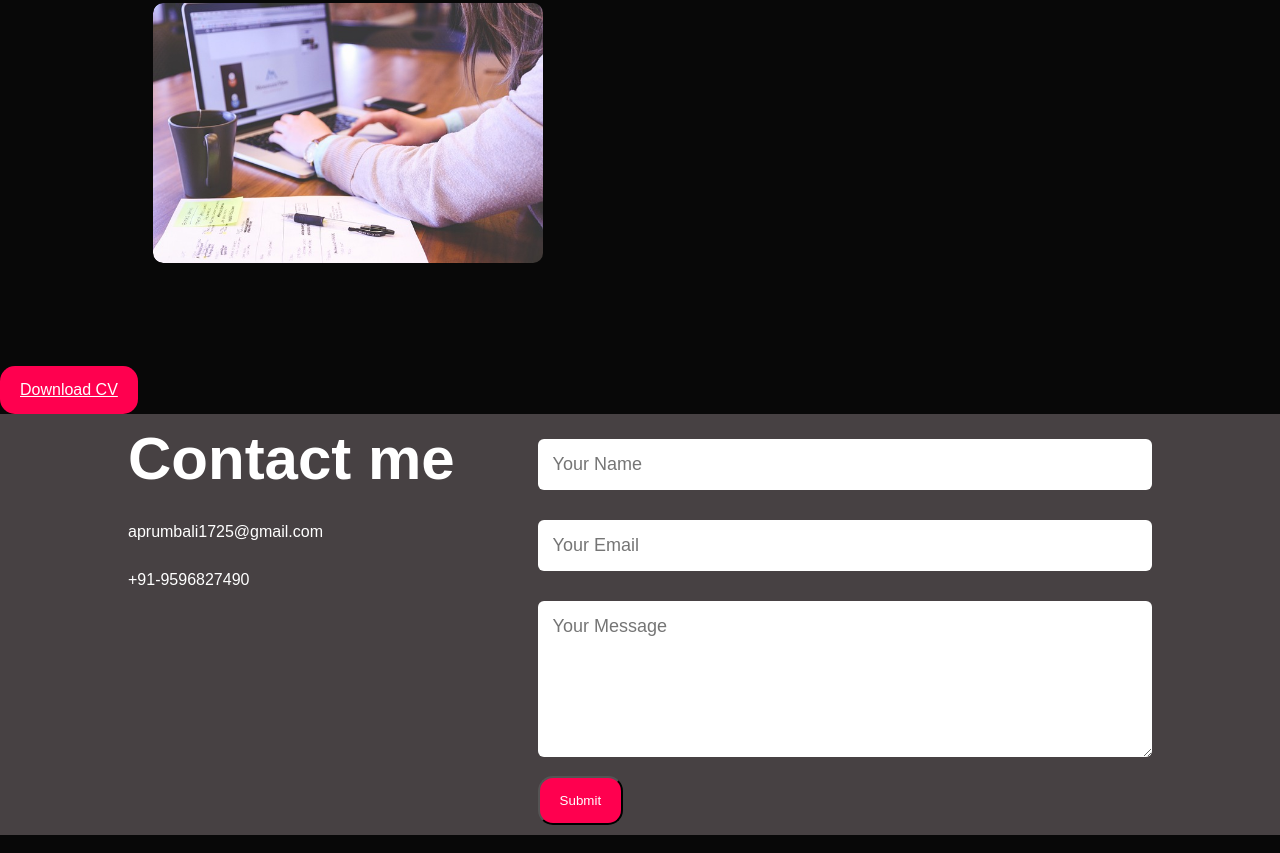
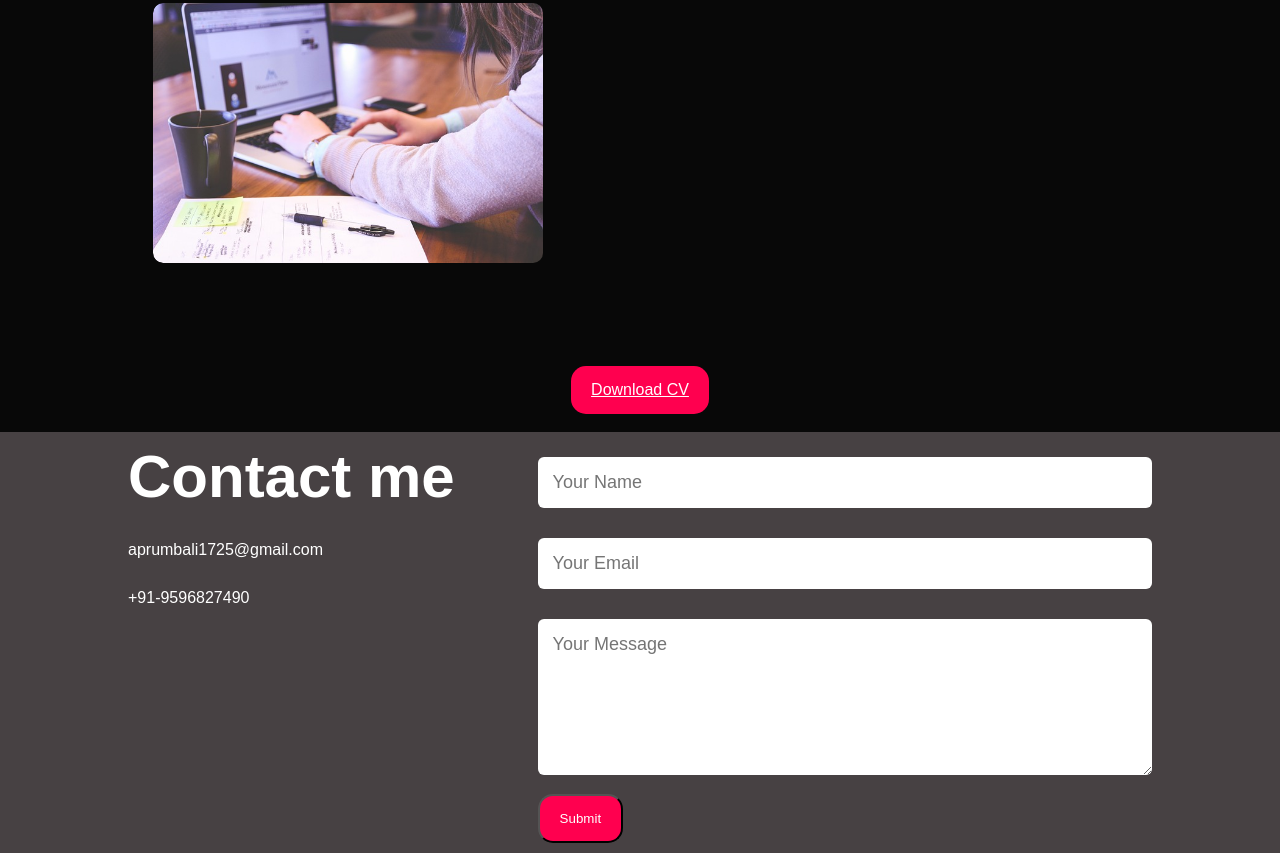
Before and after one commit to manav169/APS_Portfolio, a plain HTML site: page index.html in a window 1280 px wide. Shown: the part 2337-3190 px from the top of the page. Drawn offline with Linux system fonts and the light colour scheme.

Commit message:
centered download cv button

```diff
--- a/index.html
+++ b/index.html
@@ -167,7 +167,8 @@
     </div>
 
     <!-- ***************contact********* -->
-    <br><a href="images/APRUM PAL SINGH_RESUME (1).pdf" download class="btn btn2">Download CV</a>
+    <br>
+    <center><a href="images/APRUM PAL SINGH_RESUME (1).pdf" download class="btn btn2">Download CV</a></center>
     <br>
 
     <div id="contact">
```
